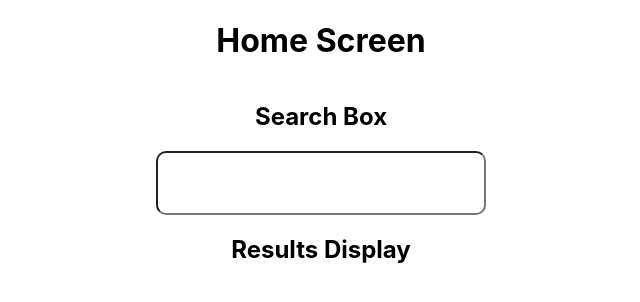
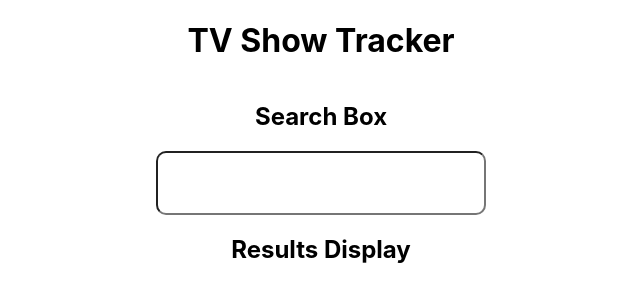
Before and after one commit to PaulMasonDev/tv-show-tracker, a React (Create React App) app: page / in a window 1280 px wide. Shown: the top 302 px of the page, without its empty margins (319-959 px from the left). Built offline with nearby package versions, Linux system fonts and the light colour scheme.

Commit message:
update h1 on home screen

```diff
--- a/src/components/HomeScreen/HomeScreen.tsx
+++ b/src/components/HomeScreen/HomeScreen.tsx
@@ -6,7 +6,7 @@ import styles from "./HomeScreen.module.scss";
 export const HomeScreen = () => {
   return (
     <div className={styles["home-screen"]}>
-      <h1>Home Screen</h1>
+      <h1>TV Show Tracker</h1>
       <SearchBox />
       <ResultsDisplay />
     </div>
```
Also changed, not shown: 1 other file (tests, documents, lock files or other folders).
